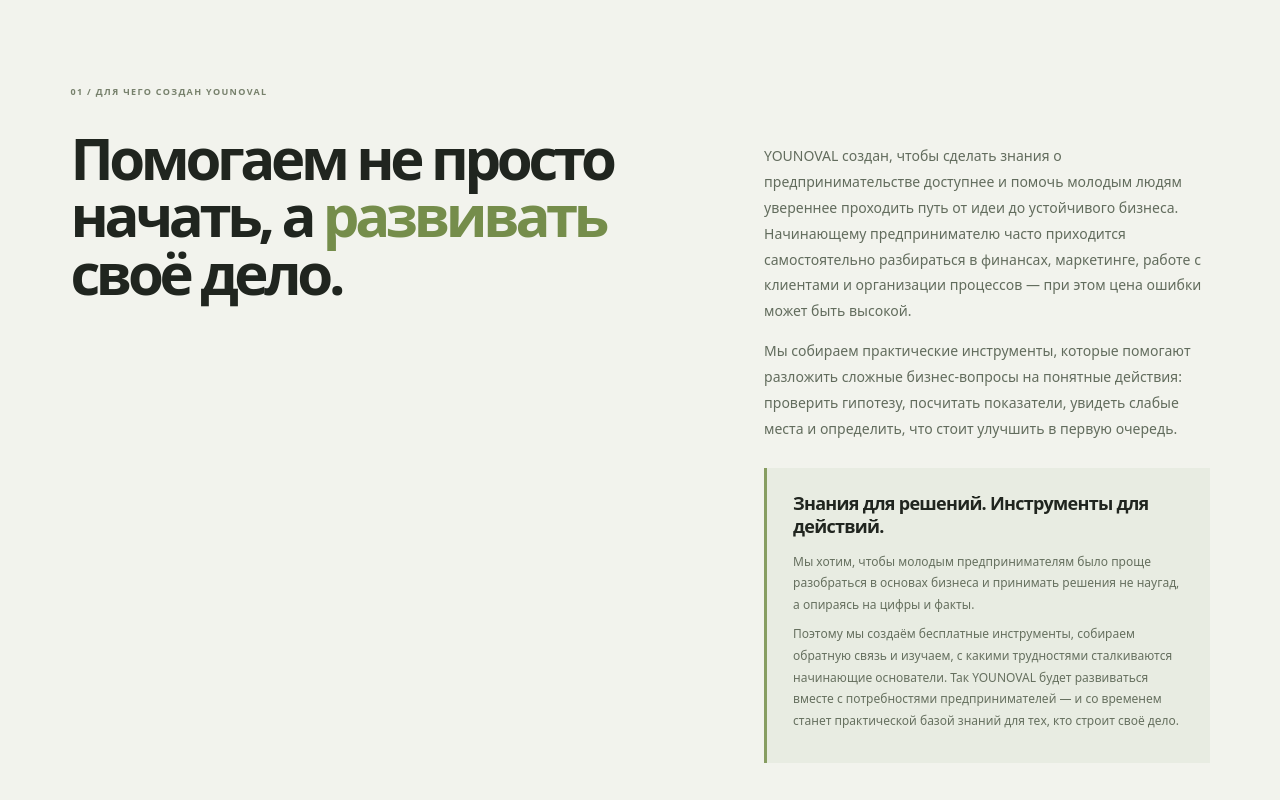
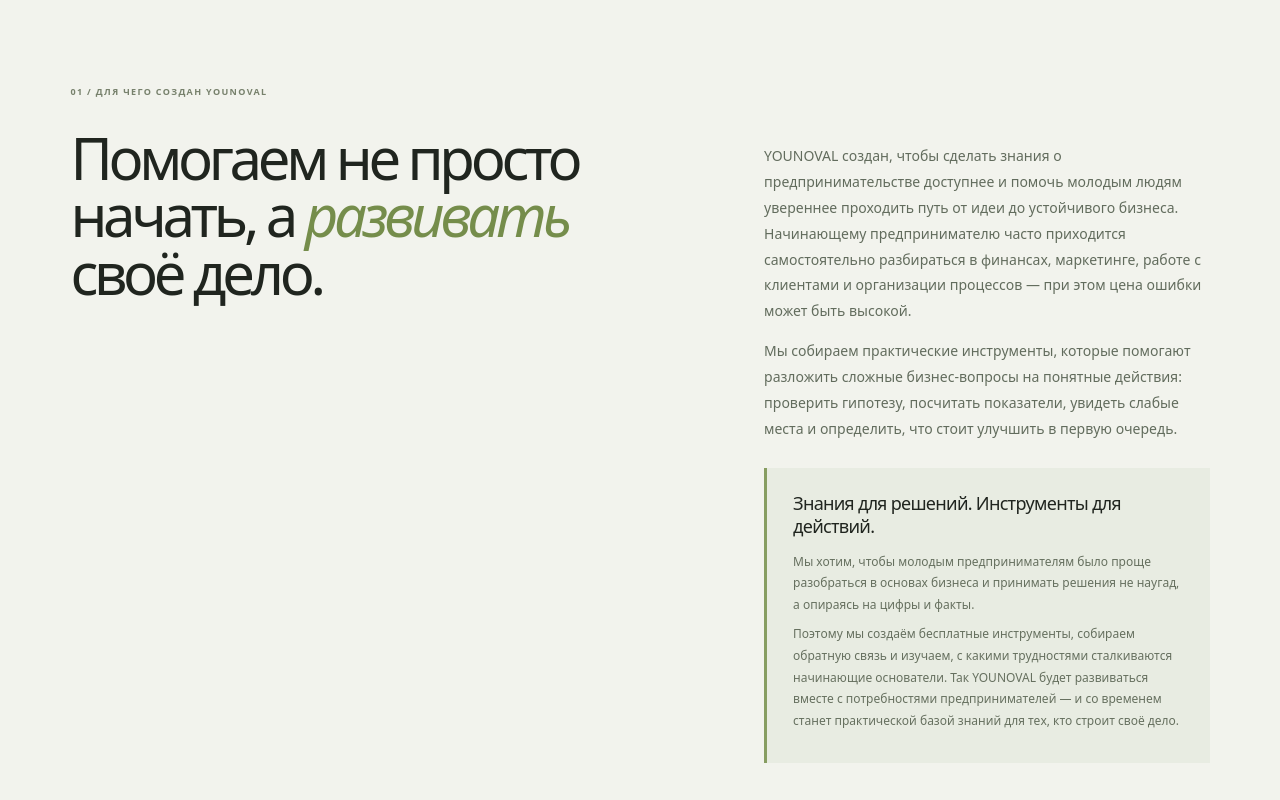
Before and after one commit to valkovadianavalkova31-spec/Younoval-platform, a plain HTML site: page index.html in a window 1280 px wide. Shown: the part 840-1640 px from the top of the page. Drawn offline with Linux system fonts and the light colour scheme; no server answers.

Commit message:
Apply light editorial typography across all pages (#14)

```diff
--- a/styles.css
+++ b/styles.css
@@ -141,3 +141,20 @@ footer{justify-content:space-between;gap:24px}
 .hero-copy>.lead,
 .hero-copy>.micro{color:#20251f!important}
 .free-word{color:#789b45!important}
+
+
+/* Consistent light editorial typography across every page and section */
+h1,h2,h3,h4,h5,h6,
+.hero h1,.split h2,.closing h2,
+.card h3,.panel h3,.result-title h4,
+.result-section h5,.plan-item h5,.purpose-note h3,
+.theory-grid h3 {
+  font-family:var(--display)!important;
+  font-weight:300!important;
+  font-style:normal;
+}
+h1 em,h2 em,h3 em,h4 em,h5 em,h6 em {
+  font-family:var(--display)!important;
+  font-style:italic!important;
+  font-weight:300!important;
+}
```
